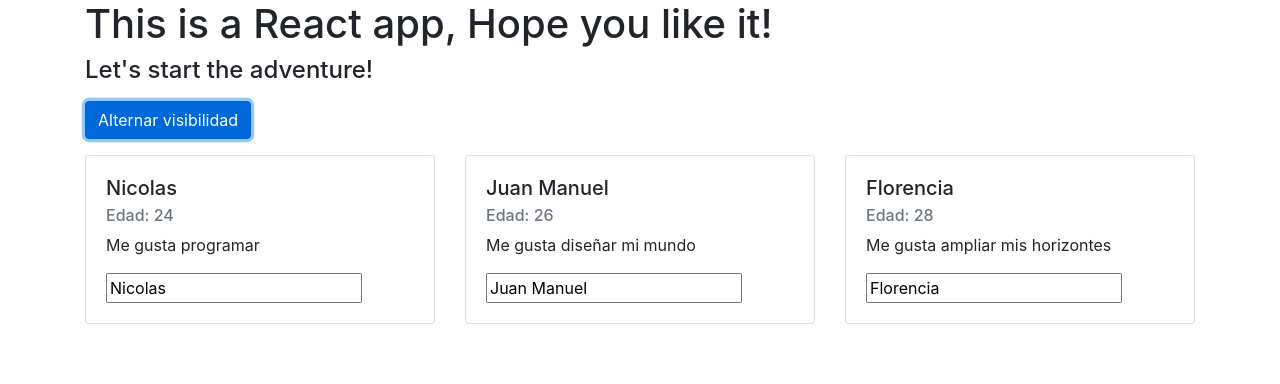
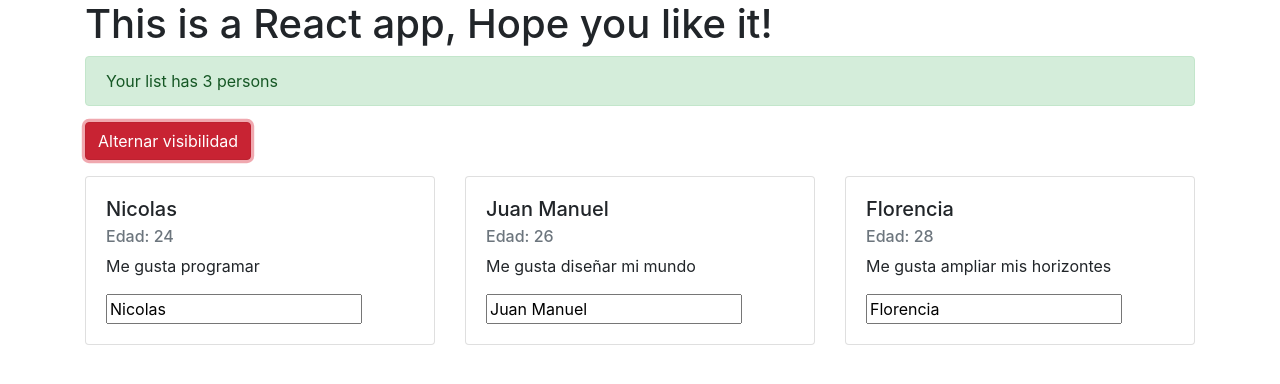
Before and after one commit to NicolasAversa/react_experiments, a React (Create React App) app in the folder react-tutos/: page / in a window 1280 px wide. Both pictures are taken after a click on the button "Alternar visibilidad". Shown: the top 384 px of the page. Built offline with nearby package versions, Linux system fonts and the light colour scheme.

Commit message:
Dynamic Classes

```diff
--- a/react-tutos/src/components/Person/Person.jsx
+++ b/react-tutos/src/components/Person/Person.jsx
@@ -1,9 +1,11 @@
 import React from "react";
 
+import Col from "react-bootstrap/Col";
 import Card from "react-bootstrap/Card";
 
 const Person = (props) => {
   return (
+    <Col xs={4}>
       <Card className="mb-3">
         <Card.Body>
           <Card.Title onClick={props.click}>{props.data.name}</Card.Title>
@@ -18,6 +20,7 @@ const Person = (props) => {
           />
         </Card.Body>
       </Card>
+    </Col>
   );
 };
 
--- a/react-tutos/src/containers/Home/Home.jsx
+++ b/react-tutos/src/containers/Home/Home.jsx
@@ -2,6 +2,7 @@ import React, { useState } from "react";
 import Person from "../../components/Person/Person.jsx";
 
 import Col from "react-bootstrap/Col";
+import Alert from "react-bootstrap/Alert";
 import Button from "react-bootstrap/Button";
 
 const Home = () => {
@@ -57,25 +58,42 @@ const Home = () => {
   if (showPersons) {
     personsList = persons.map((person, index) => {
       return (
-        <Col xs={4} key={person.id}>
         <Person
+          key={person.id}
           data={person}
           click={deletePersonHandler.bind(this, index)}
           change={nameChangedHandler.bind(this, person.id)}
         >
           {person.hobbies}
         </Person>
-        </Col>
       );
     });
+  }
+
+  let buttonVariant = "";
+  if (showPersons) {
+    buttonVariant = "danger";
+  } else {
+    buttonVariant = "success";
+  }
+
+  // It's possible to join classes with alertVariant += " danger bold"
+  let alertVariant = "";
+  if (persons.length >= 3) {
+    alertVariant = "success";
+  }
+  if (persons.length <= 2) {
+    alertVariant = "danger";
   }
 
   return (
     <>
       <Col xs={12} className="mb-3">
         <h1>This is a React app, Hope you like it!</h1>
-        <h4 className="mb-3">Let's start the adventure!</h4>
-        <Button onClick={togglePersonsHandler} variant="primary">
+        <Alert variant={alertVariant} className="mb-3">
+          Your list has {persons.length} persons
+        </Alert>
+        <Button variant={buttonVariant} onClick={togglePersonsHandler}>
           Alternar visibilidad
         </Button>
       </Col>
```
Lines whose indentation alone changed are shown as unchanged.
